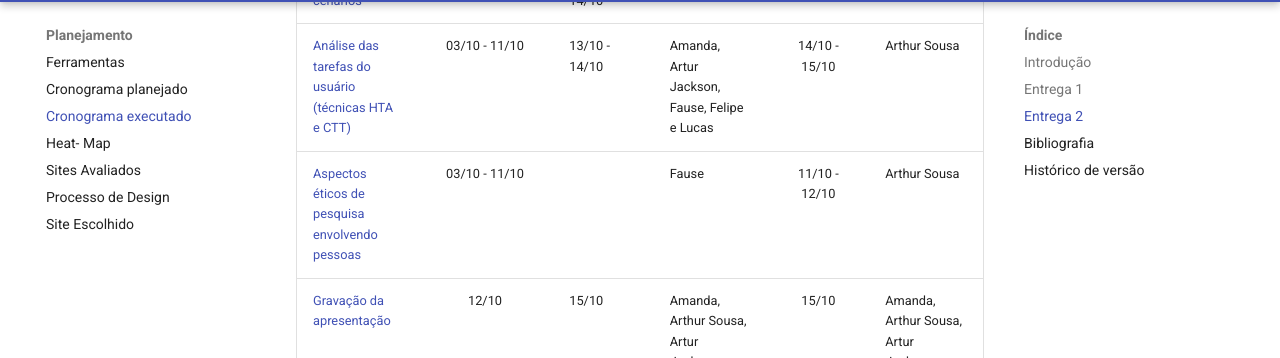
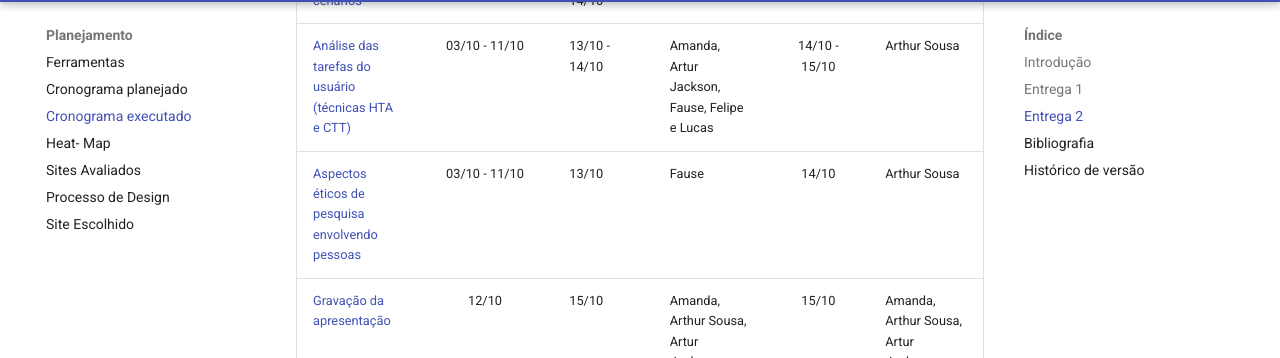
Before and after one commit to Interacao-Humano-Computador/2023.2--BRB-Mobilidade, an MkDocs documentation site: the page built from docs/planejamentoProj/cronograma_executado.md, in a window 1280 px wide and 900 px high, scrolled down 2015 px. Shown: the part 94-452 px from the top of the window. Built offline with MkDocs 1.6.1 and Material for MkDocs 9.7.7, drawn with Linux system fonts in a browser that asks for light colours.

Commit message:
Update cronograma_executado.md

```diff
--- a/docs/planejamentoProj/cronograma_executado.md
+++ b/docs/planejamentoProj/cronograma_executado.md
@@ -33,7 +33,7 @@ As entregas do projeto realizadas até aqui estão detalhadas no cronograma da t
 | [Criação das personas](../analiseRequisitos/personas.md) | 03/10 - 11/10 | 09/10 - 14/10 |Artur Jackson e Juan | 11/10 - 14/10 | Amanda e Artur Jackson |
 | [Criação dos cenários](../analiseRequisitos/cenario.md) | 03/10 - 11/10 | 12/10 - 14/10 |Juan | 14/10 | Artur Jackson |
 | [Análise das tarefas do usuário (técnicas HTA e CTT)](../analiseRequisitos/analise_tarefas/sobre_analise_tarefas.md) | 03/10 - 11/10 | 13/10 - 14/10 |Amanda, Artur Jackson, Fause, Felipe e Lucas | 14/10 - 15/10 | Arthur Sousa |
-| [Aspectos éticos de pesquisa envolvendo pessoas](../analiseRequisitos/aspectos_eticos.md) | 03/10 - 11/10 | |Fause | 11/10 - 12/10 | Arthur Sousa |
+| [Aspectos éticos de pesquisa envolvendo pessoas](../analiseRequisitos/aspectos_eticos.md) | 03/10 - 11/10 | 13/10 |Fause | 14/10 | Arthur Sousa |
 | [Gravação da apresentação]() | 12/10 | 15/10 |Amanda, Arthur Sousa, Artur Jackson, Fause, Felipe, Juan, Lucas | 15/10 | Amanda, Arthur Sousa, Artur Jackson, Fause, Felipe, Juan, Lucas |
 | Edição da apresentação | 13/10 - 14/10 | 15/10 |Amanda, Arthur Sousa, Artur Jackson, Fause, Felipe, Juan, Lucas | 14/10 | Amanda, Arthur Sousa, Artur Jackson, Fause, Felipe, Juan, Lucas |
 
```
